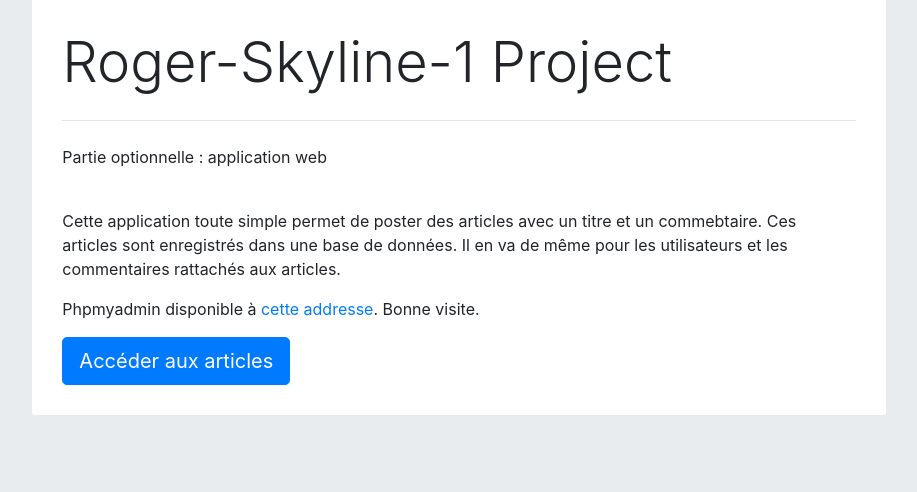
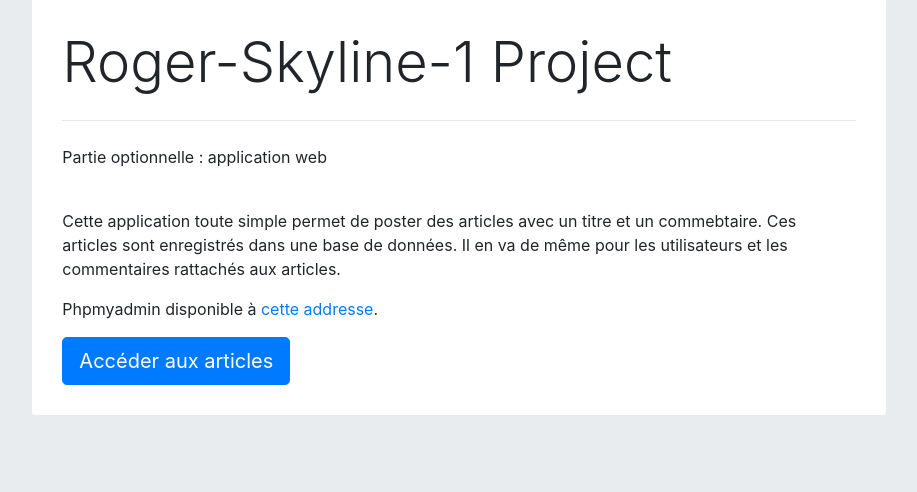
Before and after one commit to nihiloproxima/roger-skyline-1, a CodeIgniter app: page /database/ in a window 1280 px wide. Shown: the part 155-647 px from the top of the page, without its empty margins (181-1098 px from the left). Run offline with CodeIgniter, Linux system fonts and the light colour scheme; the visitor is signed in with stand-in values (Sample User, id 1); data that the repository does not hold is empty; some libraries are stand-ins or nearby versions.

Commit message:
deploiement fonctionnel

```diff
--- a/application/views/home/index.php
+++ b/application/views/home/index.php
@@ -13,7 +13,7 @@
 		Il en va de même pour les utilisateurs et les commentaires rattachés aux articles.<br />
 	</p>
 	<p>
-		Phpmyadmin disponible à <a href="https://192.168.56.3/phpmyadmin" target="blank">cette addresse</a>. Bonne visite.	<br />
+		Phpmyadmin disponible à <a href="https://192.168.56.3/phpmyadmin" target="blank">cette addresse</a>.<br />
 	</p>
 	<a class="btn btn-primary btn-lg" href="<?php echo base_url('articles'); ?>" role="button">Accéder aux articles</a>
 </div>
```
